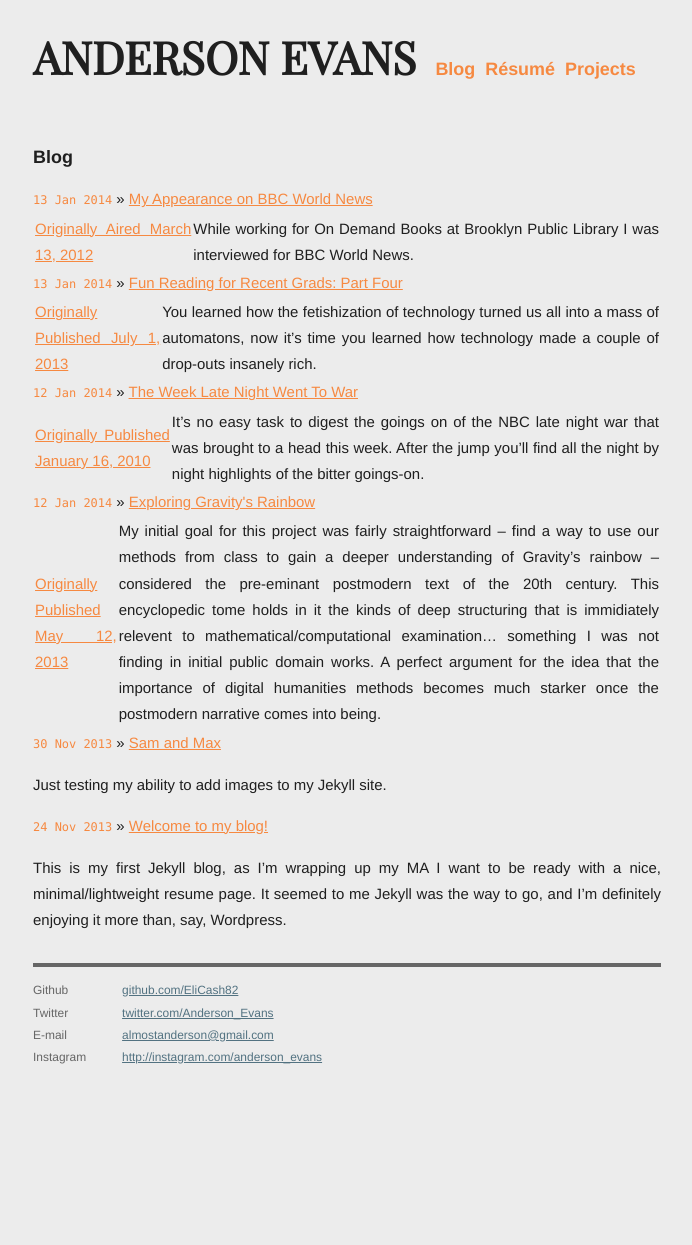
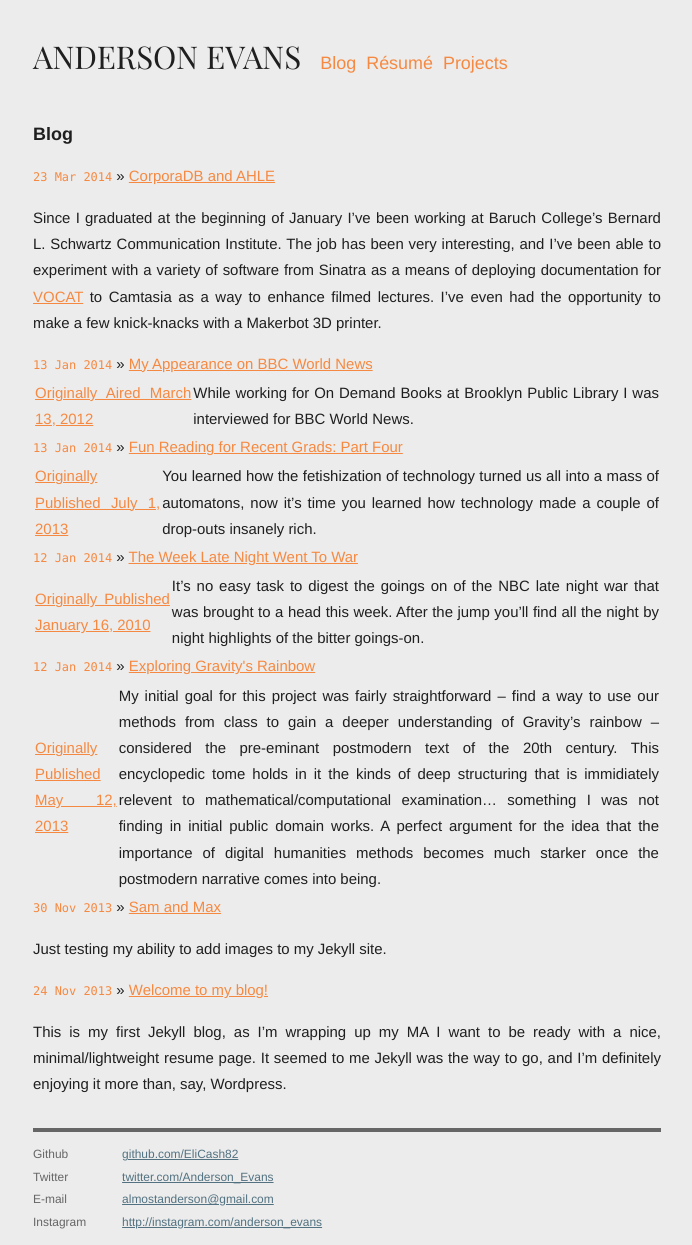
Before and after one commit to EliCash82/elicash82.github.com, a Jekyll site: the page built from index.html, in a window 1280 px wide. Shown: the whole page, without its empty margins (293-985 px from the left). Built offline with Jekyll 4.4.1, drawn with Linux system fonts in a browser that asks for light colours; Markdown is read by kramdown in place of the engine named in the settings; before the commit the page ends 1081 px from its top, so only the background shows below that.

Commit message:
Added blog post and changed header/title CSS

```diff
--- /dev/null
+++ b/_posts/2014-03-23-CorporaDB-and-AHLE.md
@@ -0,0 +1,35 @@
+---
+layout: post
+title:  "CorporaDB and AHLE"
+date:   2014-03-23 12:14:00
+categories: Ruby
+---
+
+Since I graduated at the beginning of January I've been working at Baruch College's Bernard L. Schwartz Communication Institute.  The job has been very interesting, and I've been able to experiment with a variety of software from Sinatra as a means of deploying documentation for [VOCAT][vocat] to Camtasia as a way to enhance filmed lectures.  I've even had the opportunity to make a few knick-knacks with a Makerbot 3D printer.
+
+The major downside has been the fact that most of the higher-level Ruby coding being done for the project has been out of a shop in Portland, Oregon (I'm in NYC).  I've done a large amount of user-testing, making bug reports, guiding new users with initial use, but it hasn't been necessary for me to do a lot of coding.
+
+This has required I do a lot of extracurricular coding on my own so that I don't lose my rhythm/momentum.  I've deployed two projects, still in various stages of development.
+
+##### [CorporaDB][corporadb]
+
+[<img src="{{ site.url }}/assets/corpora.png" border=1 height=250 width=400>][corporadb]
+
+My first is CorporaDB: a relational-database of 19th Century Literature.  I tend to use books as the theme to any personal project.  On a personal level, a lot of the time I spent reading traditional prose fiction books has transformed into working through computer programming tutorials, manuals, and articles.  As much as I enjoy the active practice of programming, I continue to have an interest in the metadata of traditionally printed codices.
+
+Right now a private CMS is set up to add book titles to the database, but moving forward I hope to add more novel forms of data than standard archival (i.e. Dublin Core style) metadata.  My initial thought was to just do some token analysis in R, and include this data in CorporaDB, but I'm interested in exploring minimalist OO code in the terminal, which leads to the latest project I've been working on.
+
+##### [Anderson's HyperLit Engine (AHLE)][ahle]
+
+[<img src="https://raw.githubusercontent.com/EliCash82/ahle/master/ahle.png" border=1 height=250 width=400>][ahle]
+
+This is a project in very early stages, based on some of the early projects I started when I was first trying to grapple with programming languages that exceeded HTML/CSS markup/styling.  The goal isn't necessarily to make an epic text adventure game, but rather consider how semi-advanced literary skills can be infused with an introduction to higher order computer use and literacy.
+
+------
+
+I'm enjoying these "hobby" projects, though really I wish I was working (as in working FOR PROFIT) on something that required these kinds of skills in an environment where they are being put to use, so that in my free time I could get back to reading and writing in more traditional forms and infusing code as a secondary force instead of a primary force.  I imagine that will come with time.
+
+
+[ahle]:http://github.com/EliCash82/ahle
+[corporadb]:http://corporadb.heroku.com
+[vocat]:http://vocat.io/
--- a/css/main.css
+++ b/css/main.css
@@ -106,14 +106,15 @@ a:visited { color: #527281; }
 
 .header a {
   font-size: 120%;
-  font-weight: bold;
+  font-weight: normal;
   text-decoration: none;
 }
 
 .title {
-  font-size: 250%;
+  font-size: 175%;
   font-family: 'Playfair Display SC', serif;
   display: inline-block;
+  font-weight: bold;
   margin-bottom: 2em;
 }
 
@@ -128,6 +129,10 @@ a:visited { color: #527281; }
 .header a.extra {
   color: #f68941;
   margin-left: 0em;
+}
+
+.header a.extra:visited {
+  color: #f68941;
 }
 
 .header a.extra:hover {
--- a/projects.html
+++ b/projects.html
@@ -6,6 +6,20 @@ title: AndersonEvans.me
 <div id="home">
   <h1>Projects</h1>
   <ul class="posts">
+
+<p><center><a href="https://corporadb.herokuapp.com/"><img src="assets/corpora.png" height="394" width="621" border=1></a></center></p>
+
+<p><strong><a href="https://corporadb.herokuapp.com/">CorporaDB</a></strong></p>
+
+<p>CorporaDB is a living database of 19th Century lit.  It is deployed using Ruby/Sinatra.  It utilizes SASS for styling, SLIM for markup, with PostgreSQL as the underlying relational database.</p>
+<p><br/></p>
+
+<p><center><a href="http://github.com/EliCash82/ahle"><img src="https://raw.githubusercontent.com/EliCash82/ahle/master/ahle.png" height="394" width="621" border=1></a></center></p>
+
+<p><strong><a href="http://github.com/EliCash82/ahle">Anderson's HyperLit Engine (AHLE)</a></strong></p>
+
+<p>AHLE is a simple classic adventure game template for use in collegiate level and high school level as a way to present computer coding (specifically Ruby) in a traditional English/Lit style classroom setting.</p>
+<p><br/></p>
 
 <p><center><a href="https://boiling-wildwood-9939.herokuapp.com/"><img src="assets/gir.png" border=1></a></center></p>
 
```
Also changed, not shown: assets/corpora.png (added).
